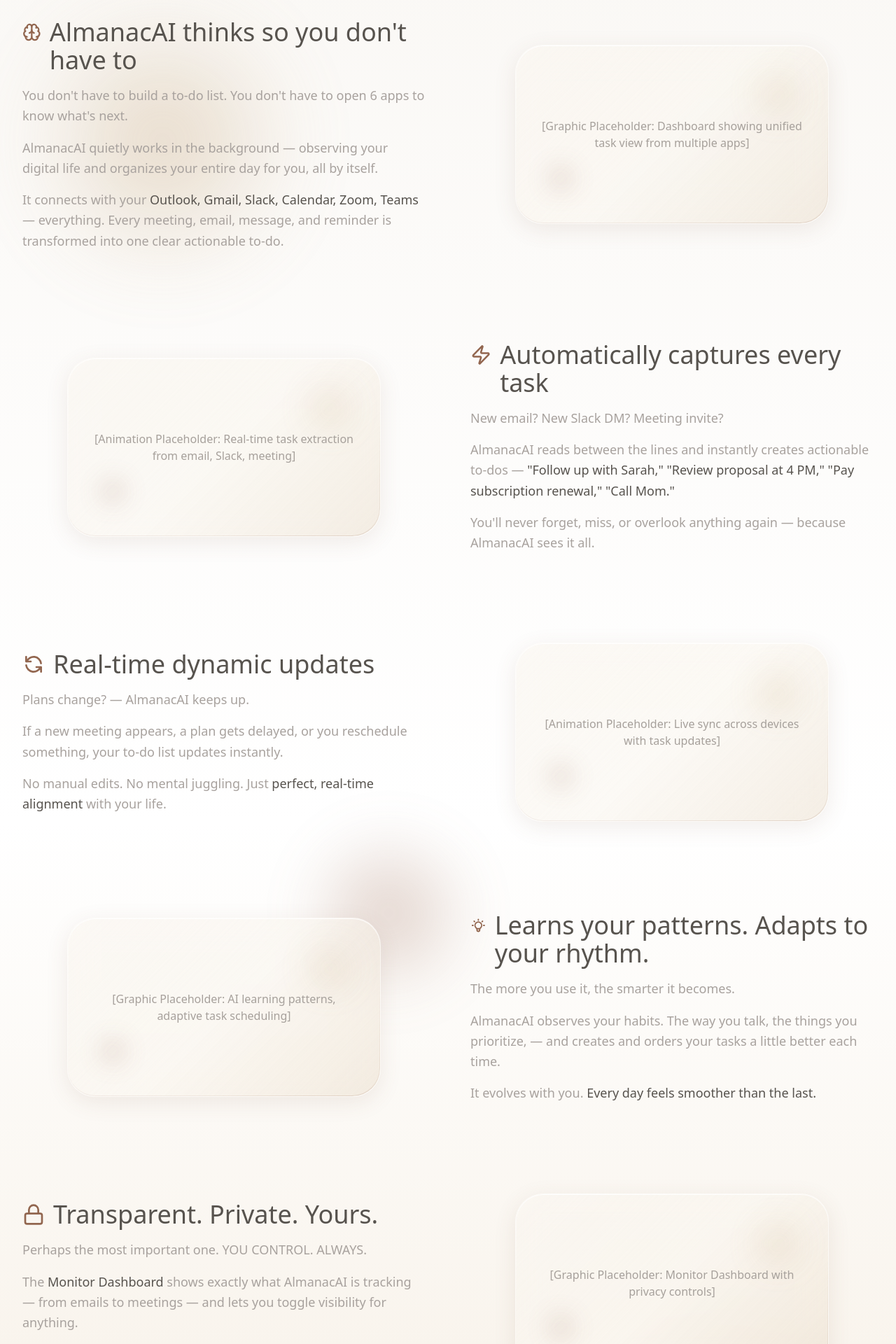
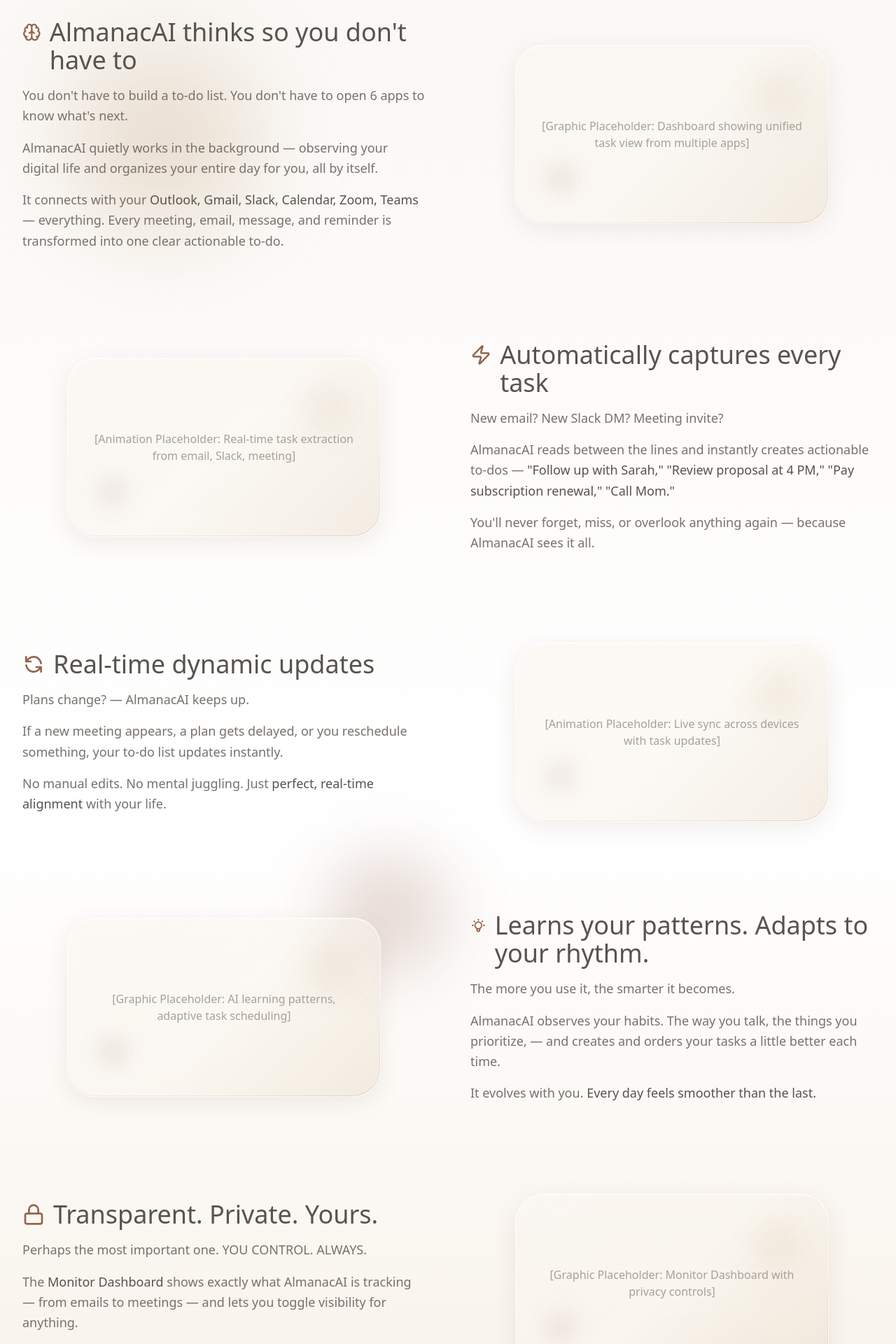
Before and after one commit to almanacresearch/almanacresearch-web, a Next.js app: page / in a window 1280 px wide. Shown: the part 1500-3420 px from the top of the page at 70% size. Built offline with nearby package versions, Linux system fonts and the light colour scheme.

Commit message:
fix: text color (#13)

```diff
--- a/app/coming-soon/page.tsx
+++ b/app/coming-soon/page.tsx
@@ -67,7 +67,10 @@
             >
               Coming Soon
             </p>
-            <p className="text-xl max-w-2xl mx-auto mb-12" style={{ color: colors.stone[600] }}>
+            <p
+              className="text-xl max-w-2xl mx-auto mb-12"
+              style={{ color: colors.stone[700] }}
+            >
               {description}
             </p>
           </motion.div>
--- a/app/page.tsx
+++ b/app/page.tsx
@@ -23,7 +23,13 @@
 
 export default function Home() {
   return (
-    <div className="min-h-screen flex flex-col" style={{ backgroundColor: colors.background.offWhite, color: colors.stone[900] }}>
+    <div
+      className="min-h-screen flex flex-col"
+      style={{
+        backgroundColor: colors.background.offWhite,
+        color: colors.stone[900],
+      }}
+    >
       {/* Navigation */}
       <Nav />
 
@@ -89,7 +95,10 @@
                 that sits on top of every application you use.
               </h2>
 
-              <p className="text-lg lg:text-xl max-w-4xl mx-auto leading-relaxed" style={{ color: colors.stone[700] }}>
+              <p
+                className="text-lg lg:text-xl max-w-4xl mx-auto leading-relaxed"
+                style={{ color: colors.stone[700] }}
+              >
                 It becomes the{" "}
                 <span style={{ color: colors.stone[900] }}>
                   invisible infrastructure of a high-performance life
@@ -97,10 +106,16 @@
                 , the background intelligence behind every great performer.
               </p>
 
-              <p className="text-lg lg:text-xl max-w-4xl mx-auto leading-relaxed" style={{ color: colors.stone[700] }}>
+              <p
+                className="text-lg lg:text-xl max-w-4xl mx-auto leading-relaxed"
+                style={{ color: colors.stone[700] }}
+              >
                 AlmanacAI observes, aggregates, and organizes signals from
                 across your digital environment, and presents them as{" "}
-                <span style={{ color: colors.stone[900] }}>clean, actionable tasks</span>.
+                <span style={{ color: colors.stone[900] }}>
+                  clean, actionable tasks
+                </span>
+                .
               </p>
             </motion.div>
           </motion.div>
@@ -133,7 +148,10 @@
                   AlmanacAI thinks so you don't have to
                 </h3>
               </div>
-              <div className="space-y-4 text-lg leading-relaxed" style={{ color: colors.stone[600] }}>
+              <div
+                className="space-y-4 text-lg leading-relaxed"
+                style={{ color: colors.stone[700] }}
+              >
                 <p>
                   You don't have to build a to-do list. You don't have to open 6
                   apps to know what's next.
@@ -186,7 +204,10 @@
                   Automatically captures every task
                 </h3>
               </div>
-              <div className="space-y-4 text-lg leading-relaxed" style={{ color: colors.stone[600] }}>
+              <div
+                className="space-y-4 text-lg leading-relaxed"
+                style={{ color: colors.stone[700] }}
+              >
                 <p>New email? New Slack DM? Meeting invite?</p>
                 <p>
                   AlmanacAI reads between the lines and instantly creates
@@ -236,7 +257,10 @@
                   Real-time dynamic updates
                 </h3>
               </div>
-              <div className="space-y-4 text-lg leading-relaxed" style={{ color: colors.stone[600] }}>
+              <div
+                className="space-y-4 text-lg leading-relaxed"
+                style={{ color: colors.stone[700] }}
+              >
                 <p>Plans change? — AlmanacAI keeps up.</p>
                 <p>
                   If a new meeting appears, a plan gets delayed, or you
@@ -300,7 +324,10 @@
                   Learns your patterns. Adapts to your rhythm.
                 </h3>
               </div>
-              <div className="space-y-4 text-lg leading-relaxed" style={{ color: colors.stone[600] }}>
+              <div
+                className="space-y-4 text-lg leading-relaxed"
+                style={{ color: colors.stone[700] }}
+              >
                 <p>The more you use it, the smarter it becomes.</p>
                 <p>
                   AlmanacAI observes your habits. The way you talk, the things
@@ -338,16 +365,25 @@
                   Transparent. Private. Yours.
                 </h3>
               </div>
-              <div className="space-y-4 text-lg leading-relaxed" style={{ color: colors.stone[600] }}>
+              <div
+                className="space-y-4 text-lg leading-relaxed"
+                style={{ color: colors.stone[700] }}
+              >
                 <p>Perhaps the most important one. YOU CONTROL. ALWAYS.</p>
                 <p>
-                  The <span style={{ color: colors.stone[900] }}>Monitor Dashboard</span>{" "}
+                  The{" "}
+                  <span style={{ color: colors.stone[900] }}>
+                    Monitor Dashboard
+                  </span>{" "}
                   shows exactly what AlmanacAI is tracking — from emails to
                   meetings — and lets you toggle visibility for anything.
                 </p>
                 <p>
                   Your data, your rules. AlmanacAI works{" "}
-                  <span style={{ color: colors.stone[900] }}>for you, not on you</span>.
+                  <span style={{ color: colors.stone[900] }}>
+                    for you, not on you
+                  </span>
+                  .
                 </p>
               </div>
             </motion.div>
@@ -398,7 +434,10 @@
             Almanac Research
           </h2>
 
-          <div className="space-y-6 text-lg leading-relaxed" style={{ color: colors.stone[700] }}>
+          <div
+            className="space-y-6 text-lg leading-relaxed"
+            style={{ color: colors.stone[700] }}
+          >
             <p>
               Almanac Research is redefining how humans and AI collaborate with
               its Digital Ambient Intelligence systems in what we call{" "}
--- a/app/pricing/page.tsx
+++ b/app/pricing/page.tsx
@@ -175,7 +175,10 @@
                   </h3>
 
                   {/* Description */}
-                  <p className="mb-6 min-h-[3rem]" style={{ color: colors.stone[600] }}>
+                  <p
+                    className="mb-6 min-h-[3rem]"
+                    style={{ color: colors.stone[600] }}
+                  >
                     {plan.description}
                   </p>
 
@@ -189,15 +192,23 @@
                         {plan.price_anually}
                       </span>
                       {plan.period && (
-                        <span style={{ color: colors.stone[500] }}>{plan.period}</span>
+                        <span style={{ color: colors.stone[600] }}>
+                          {plan.period}
+                        </span>
                       )}
                     </div>
                     {plan.price_monthly && (
                       <div className="mt-3 space-y-1">
-                        <p className="text-xs" style={{ color: colors.stone[600] }}>
+                        <p
+                          className="text-xs"
+                          style={{ color: colors.stone[700] }}
+                        >
                           {plan.price_anually}/month, billed annually
                         </p>
-                        <p className="text-xs" style={{ color: colors.stone[500] }}>
+                        <p
+                          className="text-xs"
+                          style={{ color: colors.stone[600] }}
+                        >
                           {plan.price_monthly} when billed monthly
                         </p>
                       </div>
@@ -320,7 +331,7 @@
         >
           Loved by thousands of users
         </h2>
-        <p className="text-xl" style={{ color: colors.stone[600] }}>
+        <p className="text-xl" style={{ color: colors.stone[700] }}>
           See what our customers have to say about AlmanacAI
         </p>
         </motion.div>
```
